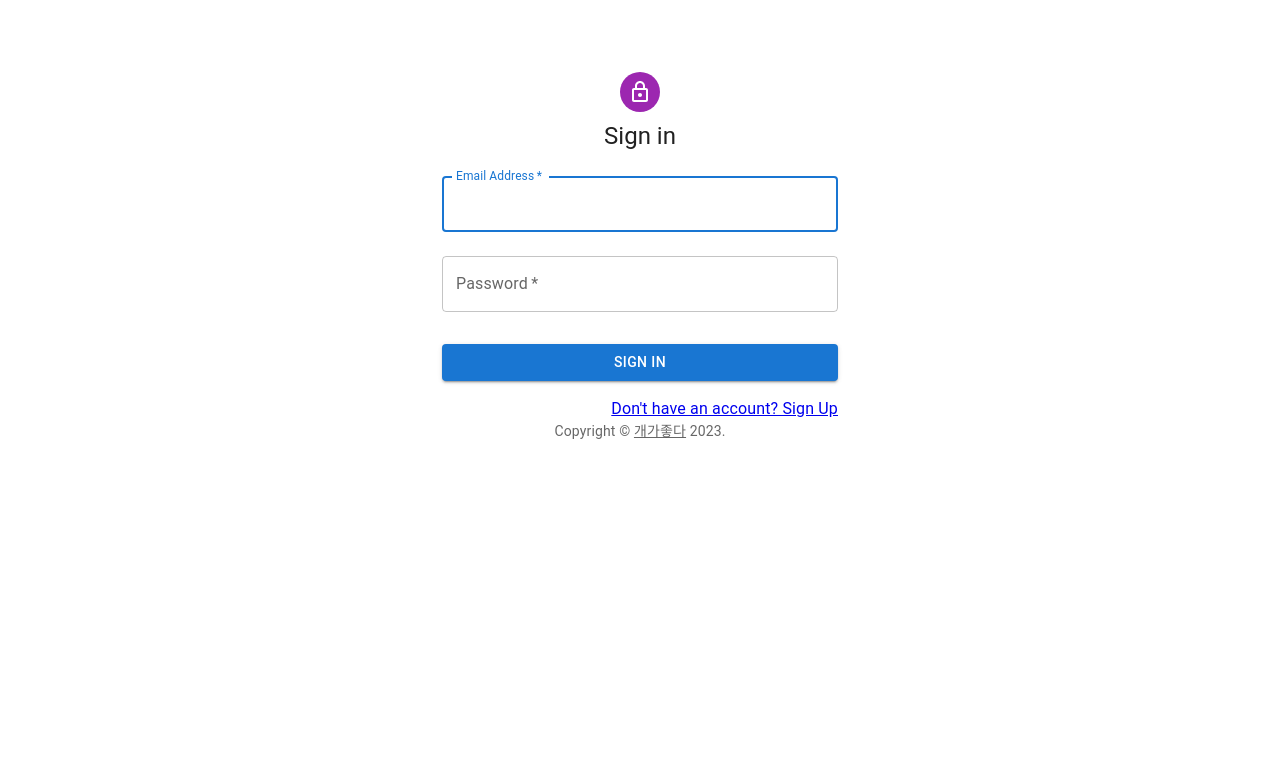
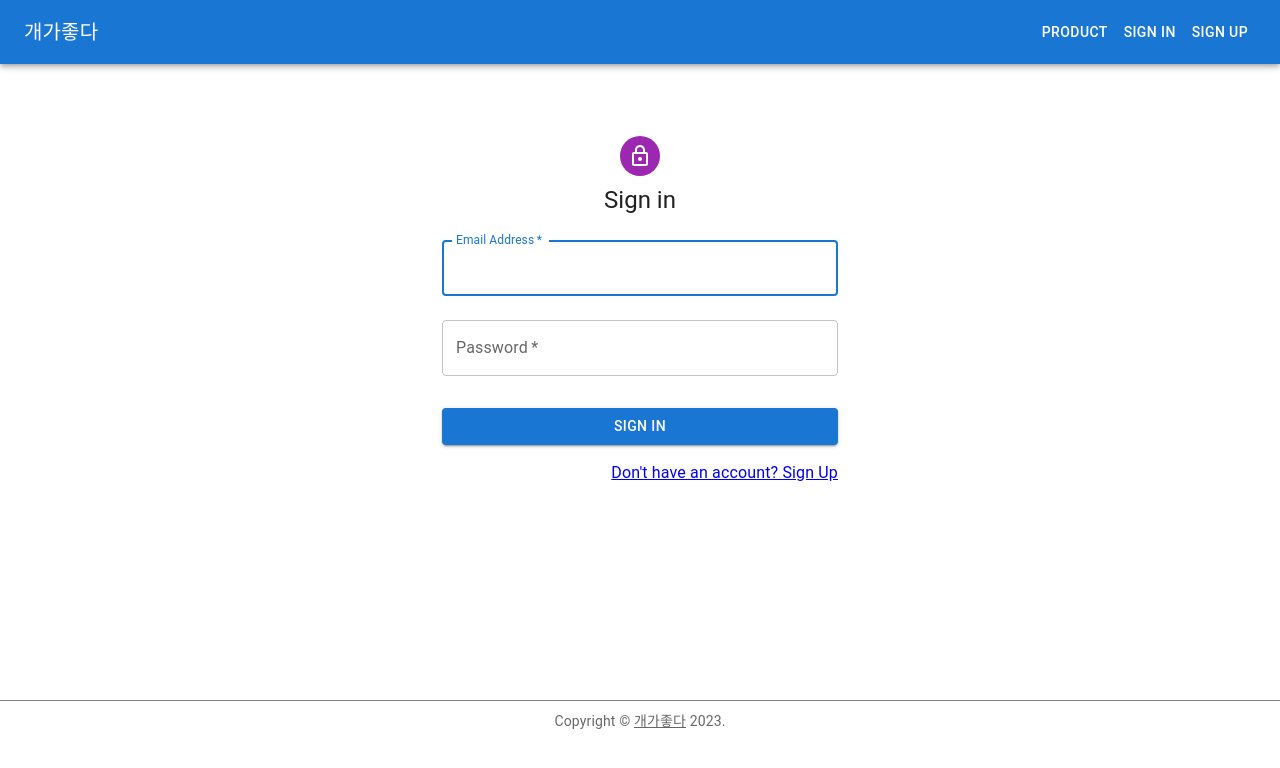
Before and after one commit to choiht0904/WebDevelopApplication, a React (Create React App) app: page / in a window 1280 px wide. Shown: the top 768 px of the page. Built offline with nearby package versions, Linux system fonts and the light colour scheme.

Commit message:
create Header.js, Footer.js

```diff
--- a/src/components/App.js
+++ b/src/components/App.js
@@ -9,11 +9,13 @@ function App() {
   const [current, setCurrent] = useState('/signin');
 
   return (
-      <div className={"App"}>
-        <Header event={setCurrent}/>
-        {current === '/signup' && <SignUp pageTo={setCurrent}/>}
-        {current === '/signin' && <SignIn pageTo={setCurrent}/>}
-        {/*<SubmitOn/>*/}
+      <div className={"App"} style={{width:"100%", height:"100%"}}>
+        <Header pageTo={setCurrent}/>
+        <div className={"container"}>
+            {current === '/signup' && <SignUp pageTo={setCurrent}/>}
+            {current === '/signin' && <SignIn pageTo={setCurrent}/>}
+            {/*<SubmitOn/>*/}
+        </div>
         <Footer/>
       </div>
   );
--- a/src/components/Footer.js
+++ b/src/components/Footer.js
@@ -1,10 +1,11 @@
 import Typography from "@mui/material/Typography";
 import Link from "@mui/material/Link";
 import * as React from "react";
+import Box from "@mui/material/Box";
 
 export default function Footer(props = { mt: 8, mb: 4 }) {
     return (
-        <div className={Footer}>
+        <Box sx={{position: 'fixed', bottom: 0, width: "100%", borderTop: "1px solid gray", minHeight: "100px", padding: "10px"}} component={"footer"}>
             <Typography variant="body2" color="text.secondary" align="center" {...props}>
                 {'Copyright © '}
                 <Link color="inherit" href="https://mui.com/">
@@ -13,6 +14,6 @@ export default function Footer(props = { mt: 8, mb: 4 }) {
                 {new Date().getFullYear()}
                 {'.'}
             </Typography>
-        </div>
+        </Box>
     );
 }
--- a/src/components/Header.js
+++ b/src/components/Header.js
@@ -1,7 +1,72 @@
-export default function Header(event) {
+import {AppBar, Toolbar} from "@mui/material";
+import Typography from "@mui/material/Typography";
+import Button from "@mui/material/Button";
+import Box from "@mui/material/Box";
+import {useEffect, useState} from "react";
+import axios from "axios";
+
+export default function Header({pageTo = (str) => {}}) {
+    const handleProduct = () => {
+        pageTo('/product');
+    };
+
+    const handleLogo = () => {
+        pageTo('/');
+    };
+
+    const handleSignIn = () => {
+        pageTo('/signin');
+    };
+
+    const handleSignUp = () => {
+        pageTo('/signup');
+    };
+
+    const handleSignOut = () => {
+        localStorage.removeItem('token');
+        pageTo('/');
+    };
+
+    const handleProfile = () => {
+        pageTo('/profile');
+    };
+
+    const [nav, setNav] = useState([
+        <Button key="buttonSignIn" color="inherit" onClick={handleSignIn}>Sign In</Button>,
+        <Button key="buttonSignUp" color="inherit" onClick={handleSignUp}>Sign Up</Button>
+    ]);
+
+    let tokenValue = localStorage.getItem('token') || '';
+
+    useEffect(() => {
+        tokenValue = localStorage.getItem('token') || '';
+    });
+
+    useEffect(() => {
+        if(tokenValue !== '') {
+            setNav([
+                <Button key="buttonSignProfile" color="inherit" onClick={handleProfile}>Profile</Button>,
+                <Button key="buttonSignOut" color="inherit" onClick={handleSignOut}>Sign Out</Button>
+            ]);
+        } else if(tokenValue === '') {
+            setNav([
+                <Button key="buttonSignIn" color="inherit" onClick={handleSignIn}>Sign In</Button>,
+                <Button key="buttonSignUp" color="inherit" onClick={handleSignUp}>Sign Up</Button>
+            ])
+        }
+    }, [tokenValue]);
+
     return (
-        <div className={Header}>
-
-        </div>
+        <Box sx={{flexGrow: 1}} component={"header"}>
+            <AppBar position="static">
+                <Toolbar>
+                    <Typography variant="h6" component="div" onClick={handleLogo}>
+                        개가좋다
+                    </Typography>
+                    <Button color="inherit" sx={{marginLeft: 'auto'}} onClick={handleProduct}>Product</Button>
+                    {nav}
+                </Toolbar>
+            </AppBar>
+        </Box>
     );
 }
--- a/src/components/signin/SignIn.js
+++ b/src/components/signin/SignIn.js
@@ -25,14 +25,13 @@ export default function SignIn({pageTo = (str) => {}}) {
             password: data.get('password'),
         }
 
-        axios.post('http://' + backend + '/login', postData)
+        axios.post(`http://${backend}/login`, postData)
             .then(res => {
-                console.log(res.data);
                 localStorage.setItem("token", res.data.token);
                 pageTo('/index');
             })
             .catch(err => {
-                console.error(err);
+                alert("Sign in Fail");
             });
     };
 
--- a/src/components/signup/SignUp.js
+++ b/src/components/signup/SignUp.js
@@ -26,13 +26,13 @@ export default function SignUp({pageTo = (str) => {}}) {
             email: data.get('email'),
             password: data.get('password'),
         }
-        axios.post('http://' + backend + '/users', postData)
+        axios.post(`http://${backend}/users`, postData)
             .then(res => {
-                console.log(res.data);
+                alert("Sign up Success");
                 pageTo('/signin');
             })
             .catch(err => {
-                console.error(err);
+                alert("Sign up Fail");
             });
     };
 
--- a/src/styles/App.css
+++ b/src/styles/App.css
@@ -5,6 +5,11 @@
 .App-logo {
   height: 40vmin;
   pointer-events: none;
+}
+
+.container {
+  width: 100%;
+  box-sizing: border-box;
 }
 
 @media (prefers-reduced-motion: no-preference) {
--- a/src/styles/index.css
+++ b/src/styles/index.css
@@ -1,5 +1,8 @@
-body {
-  margin: 0;
+html, body {
+  width: 100%;
+  height: 100%;
+  padding: 0px;
+  margin: 0px;
   font-family: -apple-system, BlinkMacSystemFont, 'Segoe UI', 'Roboto', 'Oxygen',
     'Ubuntu', 'Cantarell', 'Fira Sans', 'Droid Sans', 'Helvetica Neue',
     sans-serif;
@@ -7,6 +10,11 @@ body {
   -moz-osx-font-smoothing: grayscale;
 }
 
+#root {
+  width: 100%;
+  height: 100%;
+}
+
 code {
   font-family: source-code-pro, Menlo, Monaco, Consolas, 'Courier New',
     monospace;
```
Also changed, not shown: src/components/profile/Profile.js (added), 1 other file (tests, documents, lock files or other folders).
